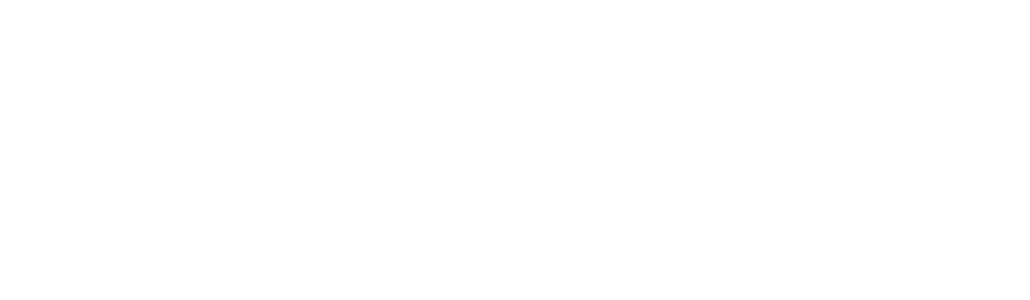
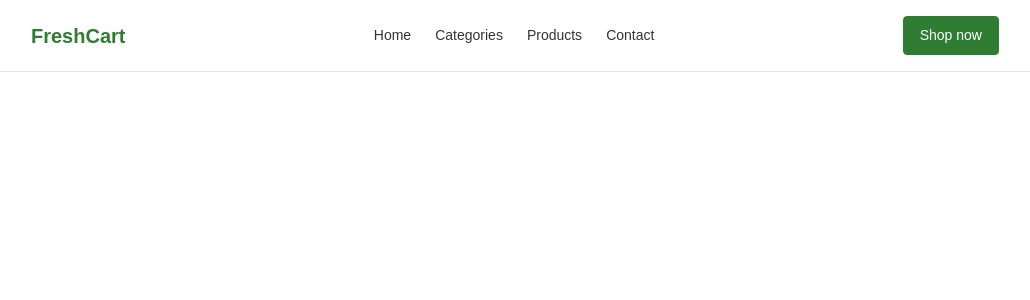
Before and after one commit to Jaswant15Singh/Performance-Benchmarking, a React app in the folder frontend/: page /products in a window 1280 px wide. Before the commit this address had no page. Shown: the top 300 px of the page, without its empty margins (125-1155 px from the left). Built offline with nearby package versions, Linux system fonts and the light colour scheme; the HTML template or start-up script is replaced by a standard one.

Commit message:
frontend product and category page setup

```diff
--- a/frontend/src/App.jsx
+++ b/frontend/src/App.jsx
@@ -1,11 +1,15 @@
 import {BrowserRouter,Routes, Route} from "react-router-dom"
 import Home from "./Pages/Home";
+import Product from "./Pages/Product";
+import Category from "./Pages/Category";
 function App() {
   return (
     <>
       <BrowserRouter>
         <Routes>
-          <Route exact path="/" element={<Home/>}/>
+          <Route exact path="/" element={<Home />} />
+          <Route exact path="/products" element={<Product />} />
+          <Route exact path="/categories" element={<Category />} />
         </Routes>
       </BrowserRouter>
     </>
--- a/frontend/src/Components/Navbar.jsx
+++ b/frontend/src/Components/Navbar.jsx
@@ -1,53 +1,19 @@
-import Button from "react-bootstrap/Button";
-import Container from "react-bootstrap/Container";
-import Form from "react-bootstrap/Form";
-import Nav from "react-bootstrap/Nav";
-import Navbar from "react-bootstrap/Navbar";
-import NavDropdown from "react-bootstrap/NavDropdown";
+import { Link } from "react-router-dom";
 const NavbarComponent = () => {
   return (
-    <Navbar
-      expand="lg"
-      className="bg-body-tertiary"
-      style={{ padding: "10px" }}
-    >
-      <Container fluid>
-        <Navbar.Brand href="#">Navbar scroll</Navbar.Brand>
-        <Navbar.Toggle aria-controls="navbarScroll" />
-        <Navbar.Collapse id="navbarScroll">
-          <Nav
-            className="me-auto my-2 my-lg-0"
-            style={{ maxHeight: "100px" }}
-            navbarScroll
-          >
-            <Nav.Link href="#action1">Home</Nav.Link>
-            <Nav.Link href="#action2">Link</Nav.Link>
-            <NavDropdown title="Link" id="navbarScrollingDropdown">
-              <NavDropdown.Item href="#action3">Action</NavDropdown.Item>
-              <NavDropdown.Item href="#action4">
-                Another action
-              </NavDropdown.Item>
-              <NavDropdown.Divider />
-              <NavDropdown.Item href="#action5">
-                Something else here
-              </NavDropdown.Item>
-            </NavDropdown>
-            <Nav.Link href="#" disabled>
-              Link
-            </Nav.Link>
-          </Nav>
-          <Form className="d-flex">
-            <Form.Control
-              type="search"
-              placeholder="Search"
-              className="me-2"
-              aria-label="Search"
-            />
-            <Button variant="outline-success">Search</Button>
-          </Form>
-        </Navbar.Collapse>
-      </Container>
-    </Navbar>
+    <header className="header">
+      <div className="container header-inner">
+        <h1 className="logo">FreshCart</h1>
+        <nav className="nav">
+          {/* <a href="#">Home</a> */}
+          <Link to="/">Home</Link>
+          <Link to="/categories">Categories</Link>
+          <Link to="/products">Products</Link>
+          <Link to="/contact">Contact</Link>
+        </nav>
+        <button className="btn btn-primary">Shop now</button>
+      </div>
+    </header>
   );
 };
 
--- /dev/null
+++ b/frontend/src/Pages/Category.jsx
@@ -0,0 +1,10 @@
+import NavbarComponent from "../Components/Navbar";
+import "../stylesheets/Home.css";
+const Category = () => {
+  return (
+    <div className="page">
+      <NavbarComponent />
+    </div>
+  );
+};
+export default Category;
--- a/frontend/src/Pages/Home.jsx
+++ b/frontend/src/Pages/Home.jsx
@@ -1,8 +1,6 @@
 import { useState } from "react";
 import "../stylesheets/Home.css";
-
-
-
+import NavbarComponent from "../Components/Navbar";
 export default function Home() {
   const [email, setEmail] = useState("");
   const [submitted, setSubmitted] = useState(false);
@@ -16,7 +14,7 @@ export default function Home() {
 
   return (
     <div className="page">
-      <header className="header">
+      {/* <header className="header">
         <div className="container header-inner">
           <h1 className="logo">FreshCart</h1>
           <nav className="nav">
@@ -27,13 +25,13 @@ export default function Home() {
           </nav>
           <button className="btn btn-primary">Shop now</button>
         </div>
-      </header>
-
+      </header> */}
+      <NavbarComponent/>
       <section className="container hero">
         <div className="hero-text">
           <h2>Groceries delivered to your door, the same day.</h2>
           <p>
-            Fresh fruits, vegetables, dairy and more — sourced locally and
+            Fresh fruits, vegetables, dairy and more - sourced locally and
             delivered fast. No subscriptions, no hassle.
           </p>
           <div className="hero-buttons">
@@ -47,7 +45,7 @@ export default function Home() {
 
       <section id="contact" className="newsletter">
         <h3>Get updates on new products</h3>
-        <p>We'll send occasional emails, no spam.</p>
+        {/* <p>We'll send occasional emails, no spam.</p> */}
         {submitted ? (
           <p className="newsletter-success">Thanks, you're subscribed.</p>
         ) : (
--- /dev/null
+++ b/frontend/src/Pages/Product.jsx
@@ -0,0 +1,10 @@
+import NavbarComponent from "../Components/Navbar";
+import "../stylesheets/Home.css";
+const Product = () => {
+  return (
+    <div className="page">
+        <NavbarComponent/>
+    </div>
+  );
+};
+export default Product;
```
